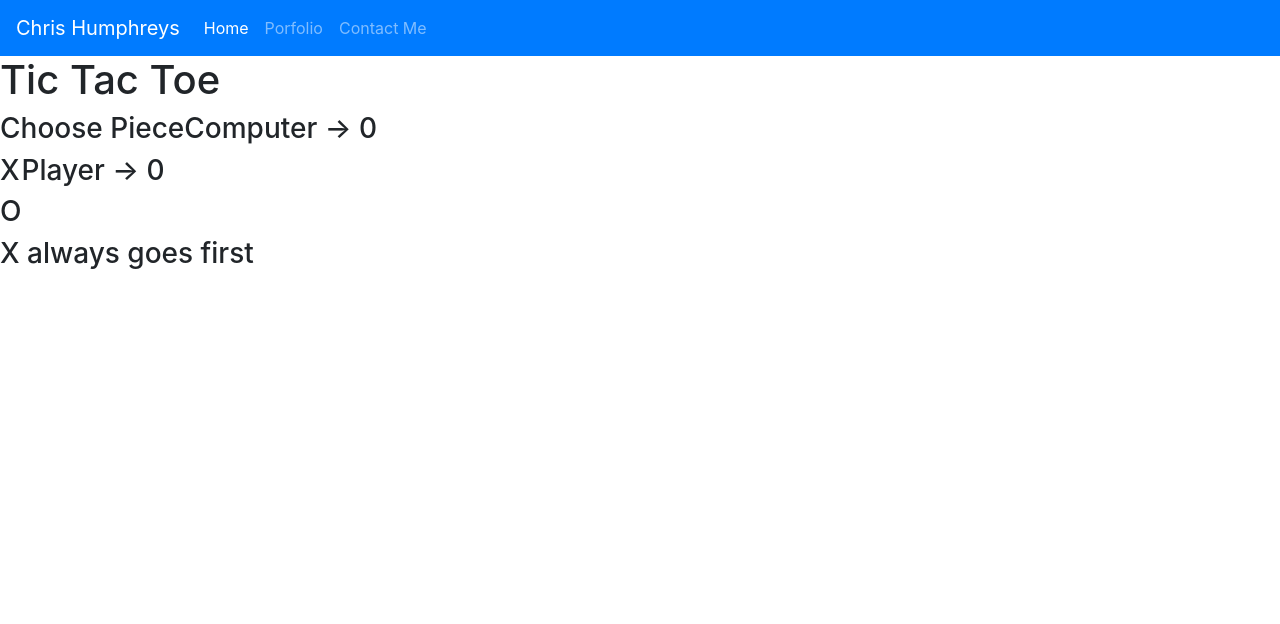
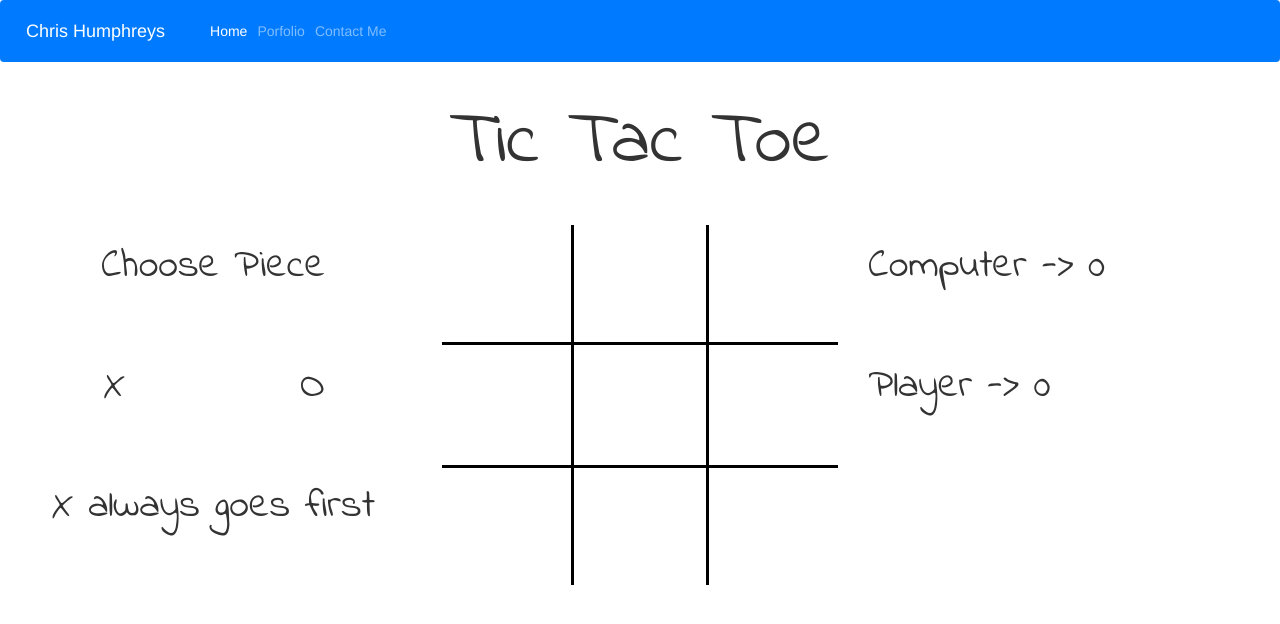
Before and after one commit to ChrisCHumphreys/portfolio, a Django app: page /tictactoe/ in a window 1280 px wide. Shown: the top 624 px of the page. Run offline with Django 3.2, Linux system fonts and the light colour scheme; some libraries are stand-ins or nearby versions.

Commit message:
tictactoe now working

```diff
--- a/portfolio/templates/portfolio/base.html
+++ b/portfolio/templates/portfolio/base.html
@@ -7,6 +7,8 @@
     {% bootstrap_css %}
     <link rel="stylesheet" type="text/css" href="{% static 'portfolio/me.css' %}"/>
     {% bootstrap_messages %}
+    {% block custom-css %}
+    {% endblock %}
 </head>
 <body>
 <nav class="navbar navbar-expand-lg navbar-dark bg-primary">
--- a/tictactoe/static/tictactoe/ttt.css
+++ b/tictactoe/static/tictactoe/ttt.css
@@ -0,0 +1,76 @@
+h1 {
+  font-family: 'Indie Flower', cursive;
+  font-size: 75px;
+}
+
+h2 {
+  font-family: 'Indie Flower', cursive;
+  font-size: 100px;
+  line-height: 60%;
+}
+
+h3 {
+  font-family: 'Indie Flower', cursive;
+  font-size: 40px;
+}
+
+.title {
+  text-align: center;
+}
+
+.choice {
+  text-align: center;
+}
+
+.center {
+  text-align: center;
+}
+
+.point {
+  cursor: pointer;
+}
+
+.square {
+  height: 120px;
+  text-align: center;
+}
+
+.upperLeft {
+  border-right: solid 3px black;
+  border-bottom: solid 3px black;
+}
+
+.upperMiddle {
+  border-bottom: solid 3px black;
+}
+
+.upperRight {
+ border-left: solid 3px black;
+ border-bottom: solid 3px black;
+}
+
+.midLeft {
+  border-right: solid 3px black;
+}
+
+.midRight {
+ border-left: solid 3px black;
+}
+
+.bottomLeft {
+  border-top: solid 3px black;
+  border-right: solid 3px black;
+}
+
+.bottomMiddle {
+  border-top: solid 3px black;
+}
+
+.bottomRight {
+  border-left: solid 3px black;
+  border-top: solid 3px black;
+}
+
+.spacer {
+  height: 30px;
+}
--- a/tictactoe/templates/tictactoe/ttt.html
+++ b/tictactoe/templates/tictactoe/ttt.html
@@ -1,4 +1,17 @@
 {% extends 'portfolio/base.html' %}
+
+{% load static %}
+
+{% block custom-css %}
+
+      <link rel="mask-icon" type="" href="https://static.codepen.io/assets/favicon/logo-pin-f2d2b6d2c61838f7e76325261b7195c27224080bc099486ddd6dccb469b8e8e6.svg" color="#111" />
+  <title>CodePen - Tic-Tac-Toe</title>
+  <link href='https://fonts.googleapis.com/css?family=Indie+Flower' rel='stylesheet' type='text/css'>
+
+
+  <link rel='stylesheet prefetch' href='https://maxcdn.bootstrapcdn.com/bootstrap/3.3.6/css/bootstrap.min.css'>
+<link rel="stylesheet" type="text/css" href="{% static 'tictactoe/ttt.css' %}">
+{% endblock %}
 
 {% block content %}
 <div class="container-fluid">
@@ -52,4 +65,6 @@
   <div class="row spacer">
   </div>
 </div>
+     <script src='//cdnjs.cloudflare.com/ajax/libs/jquery/2.2.2/jquery.min.js'></script>
+    <script src="{% static 'tictactoe/ttt.js' %}"></script>
 {% endblock %}
```
Also changed, not shown: tictactoe/static/tictactoe/ttt.js (+245 -0 lines).
